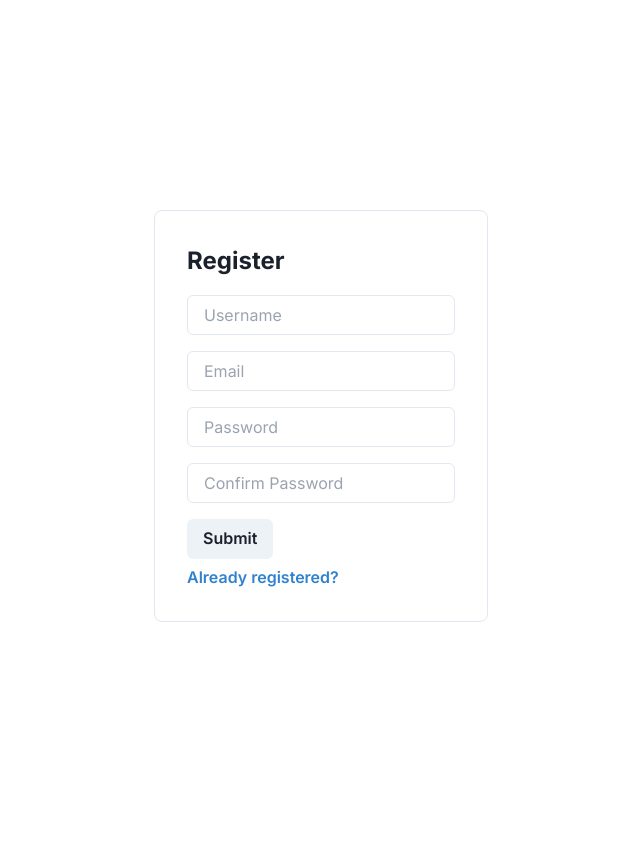
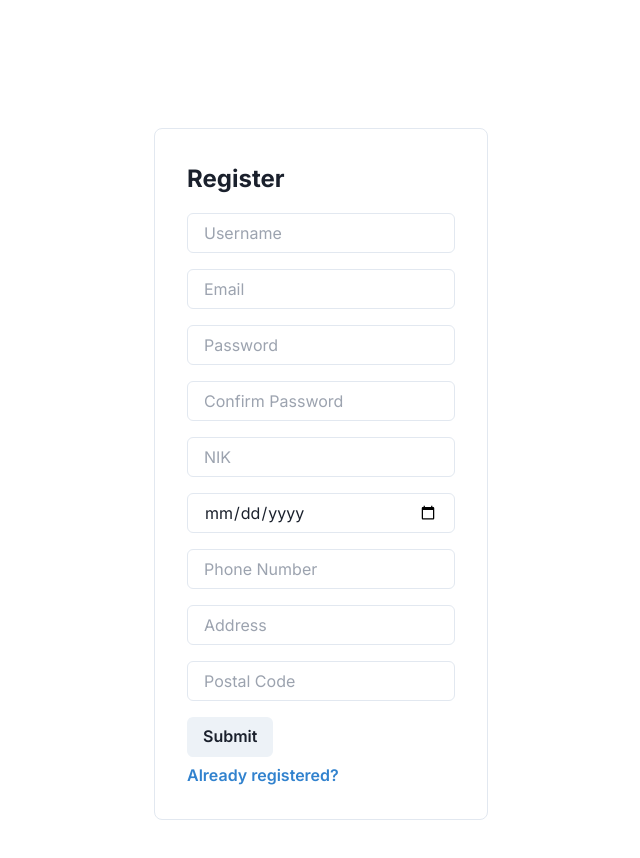
Before and after one commit to Meta502/suiwallet-fe, a Next.js app: page /auth in a window 1280 px wide. Both pictures are taken after a click on the button "Need to register?". Shown: the top 858 px of the page, without its empty margins (319-959 px from the left). Before the commit the page ends 800 px from the top, so only its background shows below. Built offline with nearby package versions, Linux system fonts and the light colour scheme.

Commit message:
Added additional field and validation for onboarding

```diff
--- a/package.json
+++ b/package.json
@@ -22,6 +22,7 @@
     "framer-motion": "^10.12.4",
     "jotai": "^2.0.4",
     "next": "^13.3.1",
+    "nusantara-valid": "^0.4.0",
     "postcss": "8.4.23",
     "react": "^18.2.0",
     "react-dom": "^18.2.0",
--- a/src/contexts/auth.ts
+++ b/src/contexts/auth.ts
@@ -10,6 +10,7 @@ export const authAtom = atomWithStorage("auth", {
 
 export const useAuth = () => {
   const [authState, setAuthState] = useAtom(authAtom)
+  const NusantaraValid = require('nusantara-valid')
 
   return {
     authState,
@@ -48,17 +49,35 @@ export const useAuth = () => {
         token: null,
       })
     },
-    register: async (username: string, email: string, password: string, confirmPassword: string) => {
+    register: async (username: string, email: string, password: string, confirmPassword: string, nik:string, birth_date:Date, phone_number:number, address:string, postal_code:number) => {
       if (password !== confirmPassword) {
         return toast.error("Passwords do not match. Please re-chack your password!", {
           position: "bottom-right",
         })
+      } else if (!NusantaraValid.isValidNIK(nik)) {
+        return toast.error("Invalid NIK number", {
+          position: "bottom-right",
+        })
+      } else if (!NusantaraValid.isValidCellularNumber(String(phone_number))) {
+        return toast.error("Invalid phone number", {
+          position: "bottom-right",
+        })
+      } else if (!NusantaraValid.isValidZIP(String(postal_code))) {
+        return toast.error("Invalid postal code", {
+          position: "bottom-right",
+        })
       }
+
 
       const request = axios.post(`${process.env.NEXT_PUBLIC_BASE_API_URL}/cores/auth/register/`, {
         username,
         email,
         password,
+        nik,
+        birth_date,
+        phone_number,
+        address,
+        postal_code,
       })
 
       toast.promise(
--- a/src/pages/auth.tsx
+++ b/src/pages/auth.tsx
@@ -48,6 +48,11 @@ function LoginPage() {
       data.email,
       data.password,
       data.confirmPassword,
+      data.nik,
+      data.birth_date,
+      data.phone_number,
+      data.address,
+      data.postal_code,
     )
       .then(() => {
         setIsLogin(true)
@@ -121,6 +126,41 @@ function LoginPage() {
                   {...register("confirmPassword")}
                 />
               </Box>
+              <Box mb={4}>
+                <Input
+                  type="number"
+                  placeholder="NIK"
+                  {...register("nik")}
+                />
+              </Box>
+              <Box mb={4}>
+                <Input
+                  type="date"
+                  placeholder="Birth Date"
+                  {...register("birth_date")}
+                />
+              </Box>
+              <Box mb={4}>
+                <Input
+                  type="number"
+                  placeholder="Phone Number"
+                  {...register("phone_number")}
+                />
+              </Box>
+              <Box mb={4}>
+                <Input
+                  type="text"
+                  placeholder="Address"
+                  {...register("address")}
+                />
+              </Box>
+              <Box mb={4}>
+                <Input
+                  type="number"
+                  placeholder="Postal Code"
+                  {...register("postal_code")}
+                />
+              </Box>
               {error && (
                 <Box mb={4}>
                   <Text color="red.500">{error}</Text>
```
Also changed, not shown: 1 other file (tests, documents, lock files or other folders).
